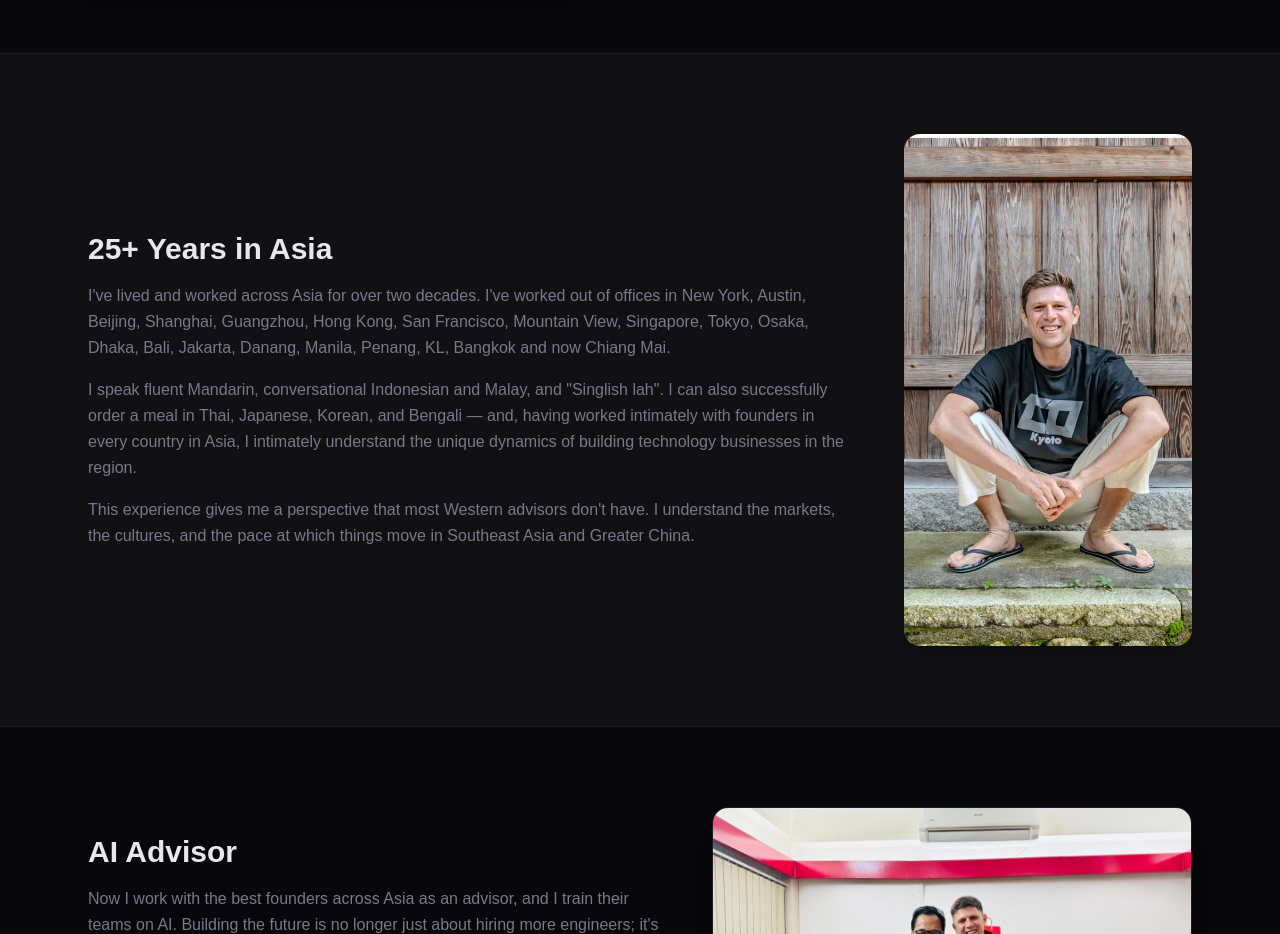
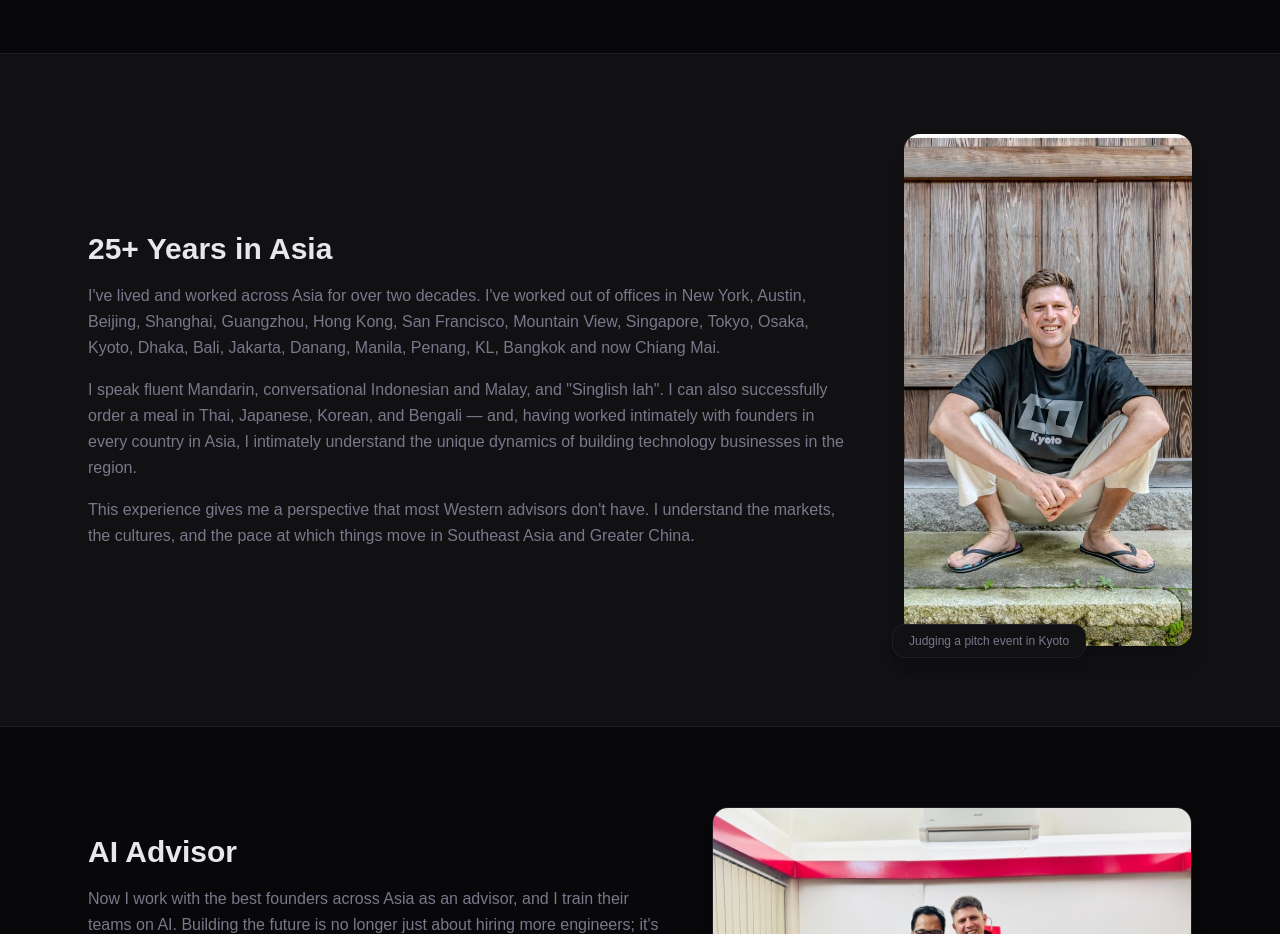
Before and after one commit to fotoflo/aimhuge-home, a Next.js app: page /about in a window 1280 px wide. Shown: the part 4100-5034 px from the top of the page. Built offline with nearby package versions, Linux system fonts and the light colour scheme; no server answers; a web font is replaced by a local one.

Commit message:
chore: add kyoto text and styled image floating caption

```diff
--- a/src/app/(site)/about/page.tsx
+++ b/src/app/(site)/about/page.tsx
@@ -294,7 +294,7 @@ export default function AboutPage() {
               <div className="space-y-4 text-muted leading-relaxed">
                 <p>
                   I&apos;ve lived and worked across Asia for over two decades.
-                  I&apos;ve worked out of offices in New York, Austin, Beijing, Shanghai, Guangzhou, Hong Kong, San Francisco, Mountain View, Singapore, Tokyo, Osaka, Dhaka, Bali, Jakarta, Danang, Manila, Penang, KL, Bangkok and now Chiang Mai.
+                  I&apos;ve worked out of offices in New York, Austin, Beijing, Shanghai, Guangzhou, Hong Kong, San Francisco, Mountain View, Singapore, Tokyo, Osaka, Kyoto, Dhaka, Bali, Jakarta, Danang, Manila, Penang, KL, Bangkok and now Chiang Mai.
                 </p>
                 <p>
                   I speak fluent Mandarin, conversational Indonesian and Malay, and &quot;Singlish lah&quot;. I can also successfully order a meal in Thai, Japanese, Korean, and Bengali — and, having worked intimately with founders in every country in Asia, I intimately understand the unique dynamics of building technology businesses in the region.
@@ -307,14 +307,17 @@ export default function AboutPage() {
                 </p>
               </div>
             </div>
-            <div className="flex-shrink-0">
+            <div className="flex-shrink-0 relative group">
               <Image
                 src="/images/alex-kyoto.png"
-                alt="Alex in Kyoto"
+                alt="Judging a pitch event in Kyoto"
                 width={360}
                 height={540}
-                className="rounded-2xl object-cover w-72 h-auto shadow-xl"
+                className="rounded-2xl object-cover w-72 h-auto shadow-xl transition-transform group-hover:scale-[1.02]"
               />
+              <div className="absolute -bottom-3 -left-3 bg-card-bg border border-card-border px-4 py-2 rounded-xl text-xs font-mono font-medium text-muted shadow-lg z-10 pointer-events-none">
+                Judging a pitch event in Kyoto
+              </div>
             </div>
           </div>
         </div>
```
